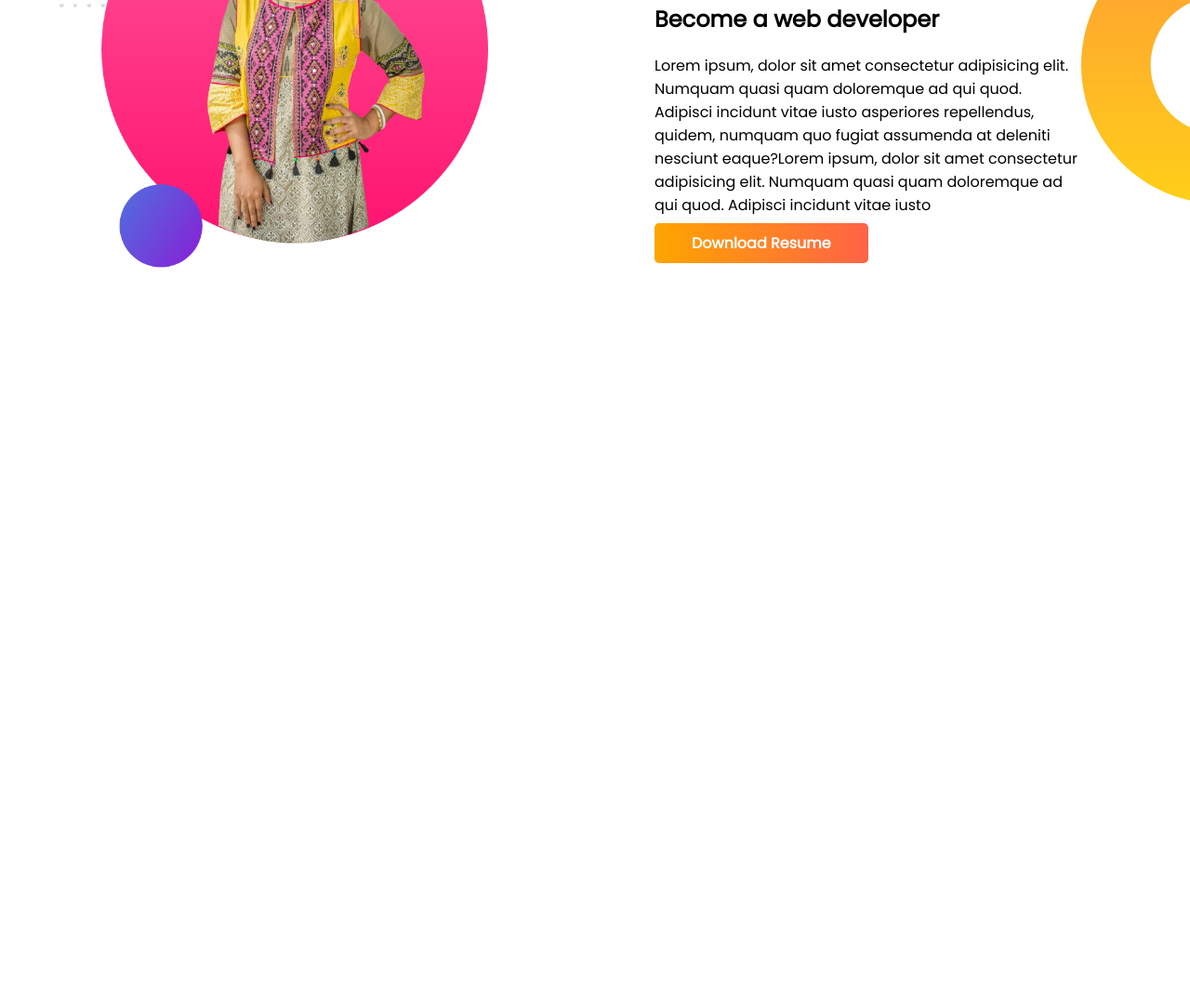
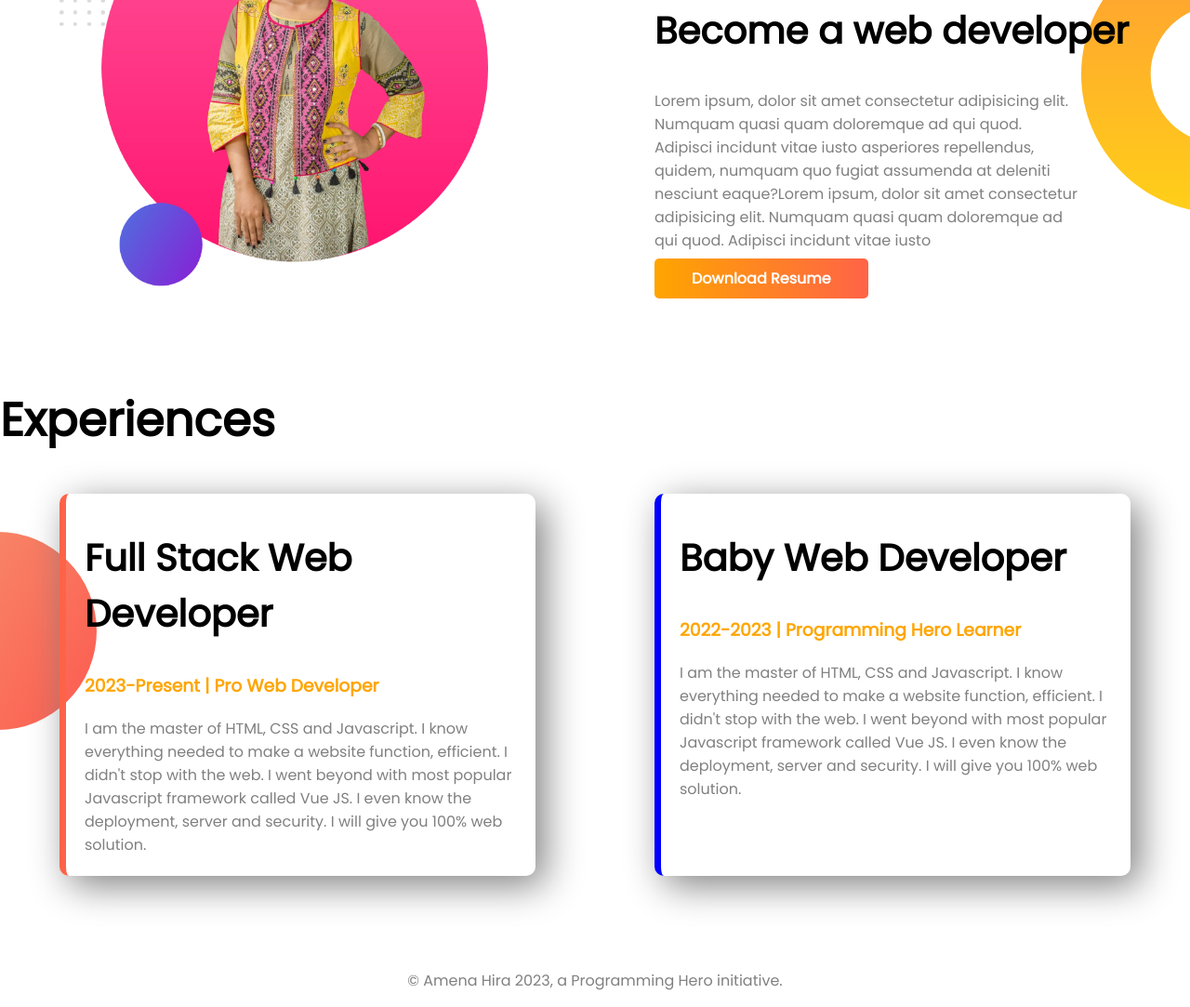
Before and after one commit to amena-hira/Hira-Portfolio, a plain HTML site: page index.html in a window 1280 px wide. Shown: the part 768-1851 px from the top of the page at 93% size. Before the commit the page ends 1163 px from the top, so only its background shows below. Drawn offline with Linux system fonts and the light colour scheme.

Commit message:
experience setion and footer added

```diff
--- a/index.html
+++ b/index.html
@@ -13,12 +13,13 @@
 </head>
 
 <body>
-    <section class="top-banner">
+    <section class="top-banner flexible-container">
         <div class="half-width">
             <h1>Welcome To </h1>
             <h1><span class="color-orange">Amena Hira</span> World</h1>
             <h3>Build Web Application and Beginner</h3>
-            <p>Lorem ipsum, dolor sit amet consectetur adipisicing elit. Numquam quasi quam doloremque ad qui quod.
+            <p>
+                Lorem ipsum, dolor sit amet consectetur adipisicing elit. Numquam quasi quam doloremque ad qui quod.
                 Adipisci
                 incidunt vitae iusto asperiores repellendus, quidem, numquam quo fugiat assumenda at deleniti nesciunt
                 eaque?Lorem ipsum, dolor sit amet consectetur adipisicing elit. Numquam quasi quam doloremque ad qui
@@ -31,22 +32,50 @@
             <img src="images/top.png" alt="">
         </div>
     </section>
-    <section class="dream-big">
+    <section class="dream-big flexible-container">
         <div class="half-width">
             <img src="images/middle.png" alt="">
         </div>
         <div class="half-width">
             <h1>Dream Big</h1>
             <h2>Become a web developer</h2>
-            <p class="middle-paragraph">Lorem ipsum, dolor sit amet consectetur adipisicing elit. Numquam quasi quam doloremque ad qui quod.
+            <p class="middle-paragraph">
+                Lorem ipsum, dolor sit amet consectetur adipisicing elit. Numquam quasi quam doloremque ad qui quod.
                 Adipisci
                 incidunt vitae iusto asperiores repellendus, quidem, numquam quo fugiat assumenda at deleniti nesciunt
                 eaque?Lorem ipsum, dolor sit amet consectetur adipisicing elit. Numquam quasi quam doloremque ad qui
                 quod.
                 Adipisci incidunt vitae iusto</p>
-            <a class="link-button" href="https://www.linkedin.com/in/amena-akhter-hira-5b4aaa1ba/" target="_blank">Download Resume</a>
+            <a class="link-button" href="https://www.linkedin.com/in/amena-akhter-hira-5b4aaa1ba/"
+                target="_blank">Download Resume</a>
+        </div>
+    </section>
+    <section class="experience-area">
+        <h1>Experiences</h1>
+        <div class="flexible-container">
+            <div id="web-developer" class="experience-item">
+                <h2>Full Stack Web Developer</h2>
+                <h3 class="color-orange">2023-Present | Pro Web Developer</h3>
+                <p>
+                    I am the master of HTML, CSS and Javascript. I know everything needed to make a website function,
+                    efficient. I didn't stop with the web. I went beyond with most popular Javascript framework called Vue
+                    JS. I even know the deployment, server and security. I will give you 100% web solution.
+                </p>
+            </div>
+            <div id="hero-learner" class="experience-item">
+                <h2>Baby Web Developer</h2>
+                <h3 class="color-orange">2022-2023 | Programming Hero Learner</h3>
+                <p>
+                    I am the master of HTML, CSS and Javascript. I know everything needed to make a website function,
+                    efficient. I didn't stop with the web. I went beyond with most popular Javascript framework called Vue
+                    JS. I even know the deployment, server and security. I will give you 100% web solution.
+                </p>
+            </div>
         </div>
     </section>
 </body>
+<footer>
+    <p>© Amena Hira 2023, a Programming Hero initiative.</p>
+</footer>
 
 </html>
--- a/style.css
+++ b/style.css
@@ -6,12 +6,18 @@ body {
 h1 {
     font-size: 50px;
 }
+h2{
+    font-size: 40px;
+}
+p{
+    color: gray;
+}
 
 .color-orange {
     color: orange;
 }
 
-section {
+.flexible-container {
     display: flex;
     margin-bottom: 100px;
 }
@@ -33,6 +39,7 @@ section {
 }
 .half-width img{
     width: 80%;
+    margin-top: 20px;
 }
 .dream-big{
     background-image: url(images/dream-bg.png);
@@ -42,3 +49,25 @@ section {
 .middle-paragraph{
     padding-right: 120px;
 }
+.experience-area{
+    background-image: url(images/exp-bg.png);
+    background-repeat: no-repeat;
+    background-position: left;
+}
+.experience-item{
+    width: 40%;
+    margin-left: 5%;
+    margin-right: 5%;
+    padding: 5px 10px 5px 20px;
+    border-radius: 10px;
+    box-shadow: 10px 10px 40px gray;
+}
+#web-developer{
+    border-left: 7px solid tomato;
+}
+#hero-learner{
+    border-left: 7px solid blue;
+}
+footer p{
+    text-align: center;
+}
```
